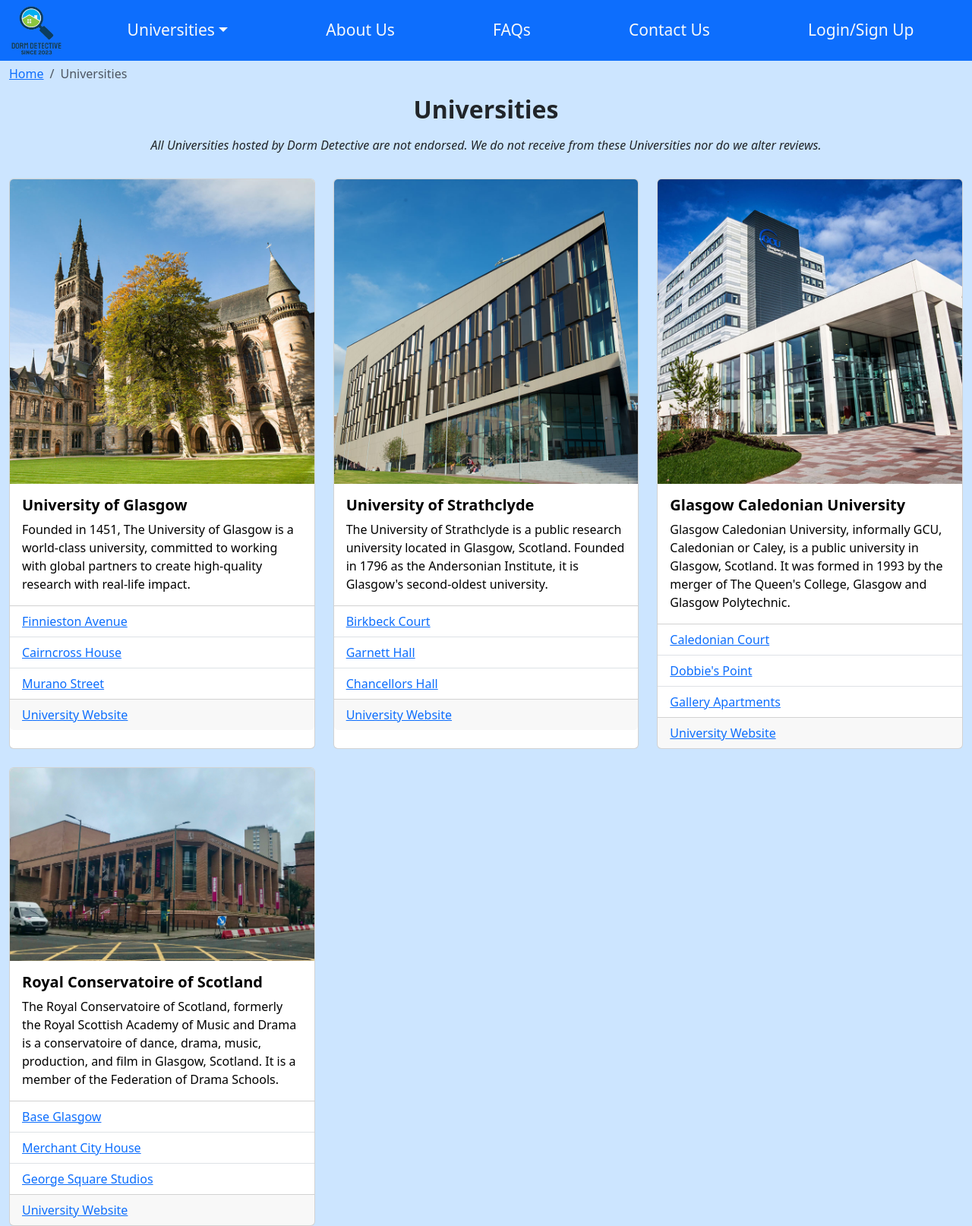
After one commit to CameronFraserr/2b_wad_team_project, a Django app: page /dorm_detective/universities in a window 1280 px wide. The commit adds this page. Shown: the whole page at 76% size. Run offline with Django 3.2, Linux system fonts and the light colour scheme; some libraries are stand-ins or nearby versions.

Commit message:
Added to layout of University and Accomodation Pages

```diff
--- a/dorm_detective_app/urls.py
+++ b/dorm_detective_app/urls.py
@@ -6,6 +6,7 @@ app_name = 'dorm_detective'
 urlpatterns = [
     path('', views.index, name='index'),
     path('about/', views.about, name="about"),
-    path('glasgow/', views.glasgow, name="glasgow"),
-    path('glasgow/finniestone_avenue/', views.finniestone_avenue, name="finniestone_avenue")
+    path('universities/university_of_glasgow/', views.glasgow, name="glasgow"),
+    path('glasgow/finnieston_avenue/', views.finnieston_avenue, name="finnieston_avenue"),
+    path('universities', views.universities, name="universities")
 ]
--- a/dorm_detective_app/views.py
+++ b/dorm_detective_app/views.py
@@ -13,6 +13,10 @@ def glasgow(request):
     response = render(request, 'dorm_detective_app/glasgow.html')
     return response
 
-def finniestone_avenue(request):
+def finnieston_avenue(request):
     response = render(request, 'dorm_detective_app/finnieston_avenue.html')
     return response
+
+def universities(request):
+    response = render(request, 'dorm_detective_app/universities.html')
+    return response
--- a/templates/dorm_detective_app/base.html
+++ b/templates/dorm_detective_app/base.html
@@ -31,6 +31,8 @@
                         <li><a class="dropdown-item" href="{% url 'dorm_detective:glasgow' %}">University of Glasgow</a></li>
                         <li><a class="dropdown-item" href="#">University of Strathclyde</a></li>
                         <li><a class="dropdown-item" href="#">Glasgow Caledonian University</a></li>
+                        <li><hr class="dropdown-divider"></li>
+                        <li><a class="dropdown-item" href="{% url 'dorm_detective:universities' %}">All Universities</a></li>
                     </ul>
                 </li>
                 <li class="nav-item">
--- /dev/null
+++ b/templates/dorm_detective_app/building.html
@@ -0,0 +1,2 @@
+{#Template for building related pages, e.g Universities and Accomodations#}
+{% extends 'dorm_detective_app/base.html' %}
--- a/templates/dorm_detective_app/finnieston_avenue.html
+++ b/templates/dorm_detective_app/finnieston_avenue.html
@@ -4,16 +4,16 @@
  <nav aria-label="breadcrumb">
     <ol class="breadcrumb">
          <li class="breadcrumb-item"><a href="{% url 'dorm_detective:index' %}">Home</a></li>
-         <li class="breadcrumb-item"><a href="#">Universities</a></li>
+         <li class="breadcrumb-item"><a href="{% url 'dorm_detective:universities' %}">Universities</a></li>
          <li class="breadcrumb-item"><a href="{% url 'dorm_detective:glasgow' %}">University of Glasgow</a></li>
-         <li class="breadcrumb-item active" aria-current="page">Finnieston Avenue</li>
+         <li class="breadcrumb-item active">Finnieston Avenue</li>
     </ol>
  </nav>
 
 <div class="container-fluid">
     <div class="row">
         <div class="col-lg-4">
-            <img src="{{ MEDIA_URL }}finnieston_avenue.jpg" alt="finniestone avenue dorm room">
+            <img src="{{ MEDIA_URL }}finnieston_avenue.jpg" alt="finnieston avenue dorm room">
         </div>
         <div class="col-lg-8">
             <div class="d-flex align-items-center justify-content-center">
--- /dev/null
+++ b/templates/dorm_detective_app/universities.html
@@ -0,0 +1,129 @@
+{% extends 'dorm_detective_app/base.html' %}
+
+{% block content %}
+    <nav aria-label="breadcrumb">
+        <ol class="breadcrumb">
+            <li class="breadcrumb-item"><a href="{% url 'dorm_detective:index' %}">Home</a></li>
+            <li class="breadcrumb-item active">Universities</li>
+        </ol>
+    </nav>
+
+    <div class="row mb-3 text-center">
+        <h2 class="mb-3"><b>Universities</b></h2>
+        <p><em>All Universities hosted by Dorm Detective are not endorsed. We do not receive from these Universities nor
+            do we alter reviews.</em></p>
+    </div>
+
+    <div class="row row-cols-1 row-cols-md-3 g-4">
+        <div class="col">
+            <a href="{% url 'dorm_detective:glasgow' %}" style="text-decoration: none; color: black">
+                <div class="card h-100">
+                    <img src="{{ MEDIA_URL }}glasgow.jpg" class="card-img-top">
+                    <div class="card-body">
+                        <h5 class="card-title"><b>University of Glasgow</b></h5>
+                        <p class="card-text">Founded in 1451, The University of Glasgow is a world-class university,
+                            committed
+                            to working with global partners to create high-quality research with real-life impact.</p>
+                    </div>
+                    <ul class="list-group list-group-flush">
+                        <div class="list-group-item">
+                            <a href="{% url 'dorm_detective:finnieston_avenue' %}">Finnieston Avenue</a>
+                        </div>
+                        <div class="list-group-item">
+                            <a href="#">Cairncross House</a>
+                        </div>
+                        <div class="list-group-item">
+                            <a href="#">Murano Street</a>
+                        </div>
+                    </ul>
+                    <div class="card-footer">
+                        <a href="https://www.gla.ac.uk/" target="_blank" class="card-link">University Website</a>
+                    </div>
+                </div>
+            </a>
+        </div>
+        <div class="col">
+            <a href="#" style="text-decoration: none; color: black">
+                <div class="card h-100">
+                    <img src="{{ MEDIA_URL }}strathclyde.jpg" class="card-img-top">
+                    <div class="card-body">
+                        <h5 class="card-title"><b>University of Strathclyde</b></h5>
+                        <p class="card-text">The University of Strathclyde is a public research university located in
+                            Glasgow,
+                            Scotland. Founded in 1796 as the Andersonian Institute, it is Glasgow's second-oldest
+                            university.</p>
+                    </div>
+                    <ul class="list-group list-group-flush">
+                        <div class="list-group-item">
+                            <a href="#">Birkbeck Court</a>
+                        </div>
+                        <div class="list-group-item">
+                            <a href="#">Garnett Hall</a>
+                        </div>
+                        <div class="list-group-item">
+                            <a href="#">Chancellors Hall</a>
+                        </div>
+                    </ul>
+                    <div class="card-footer">
+                        <a href="https://www.strath.ac.uk/" target="_blank" class="card-link">University Website</a>
+                    </div>
+                </div>
+            </a>
+        </div>
+        <div class="col">
+            <a href="#" style="text-decoration: none; color: black">
+                <div class="card h-100">
+                    <img src="{{ MEDIA_URL }}caledonian.jpg" class="card-img-top">
+                    <div class="card-body">
+                        <h5 class="card-title"><b>Glasgow Caledonian University</b></h5>
+                        <p class="card-text">Glasgow Caledonian University, informally GCU, Caledonian or Caley, is a
+                            public
+                            university in Glasgow, Scotland. It was formed in 1993 by the merger of The Queen's College,
+                            Glasgow and Glasgow Polytechnic.</p>
+                    </div>
+                    <ul class="list-group list-group-flush">
+                        <div class="list-group-item">
+                            <a href="#">Caledonian Court</a>
+                        </div>
+                        <div class="list-group-item">
+                            <a href="#">Dobbie's Point</a>
+                        </div>
+                        <div class="list-group-item">
+                            <a href="#">Gallery Apartments</a>
+                        </div>
+                    </ul>
+                    <div class="card-footer">
+                        <a href="https://www.gcu.ac.uk/" target="_blank" class="card-link">University Website</a>
+                    </div>
+                </div>
+            </a>
+        </div>
+        <div class="col">
+            <a href="#" style="text-decoration: none; color: black">
+                <div class="card h-100">
+                    <img src="{{ MEDIA_URL }}rcs.jpg" class="card-img-top">
+                    <div class="card-body">
+                        <h5 class="card-title"><b>Royal Conservatoire of Scotland</b></h5>
+                        <p class="card-text">The Royal Conservatoire of Scotland, formerly the Royal Scottish Academy of
+                            Music and Drama is a conservatoire of dance, drama, music, production, and film in Glasgow,
+                            Scotland. It is a member of the Federation of Drama Schools.</p>
+                    </div>
+                    <ul class="list-group list-group-flush">
+                        <div class="list-group-item">
+                            <a href="#">Base Glasgow</a>
+                        </div>
+                        <div class="list-group-item">
+                            <a href="#">Merchant City House</a>
+                        </div>
+                        <div class="list-group-item">
+                            <a href="#">George Square Studios</a>
+                        </div>
+                    </ul>
+                    <div class="card-footer">
+                        <a href="https://www.rcs.ac.uk/" target="_blank" class="card-link">University Website</a>
+                    </div>
+                </div>
+            </a>
+        </div>
+    </div>
+{% endblock %}
```
Also changed, not shown: templates/dorm_detective_app/glasgow.html (+61 -10 lines), templates/dorm_detective_app/index.html (+5 -3 lines), media/caledonian.jpg (added), media/rcs.jpg (added), media/strathclyde.jpg (added), templates/dorm_detective_app/univerisities.html (deleted).
